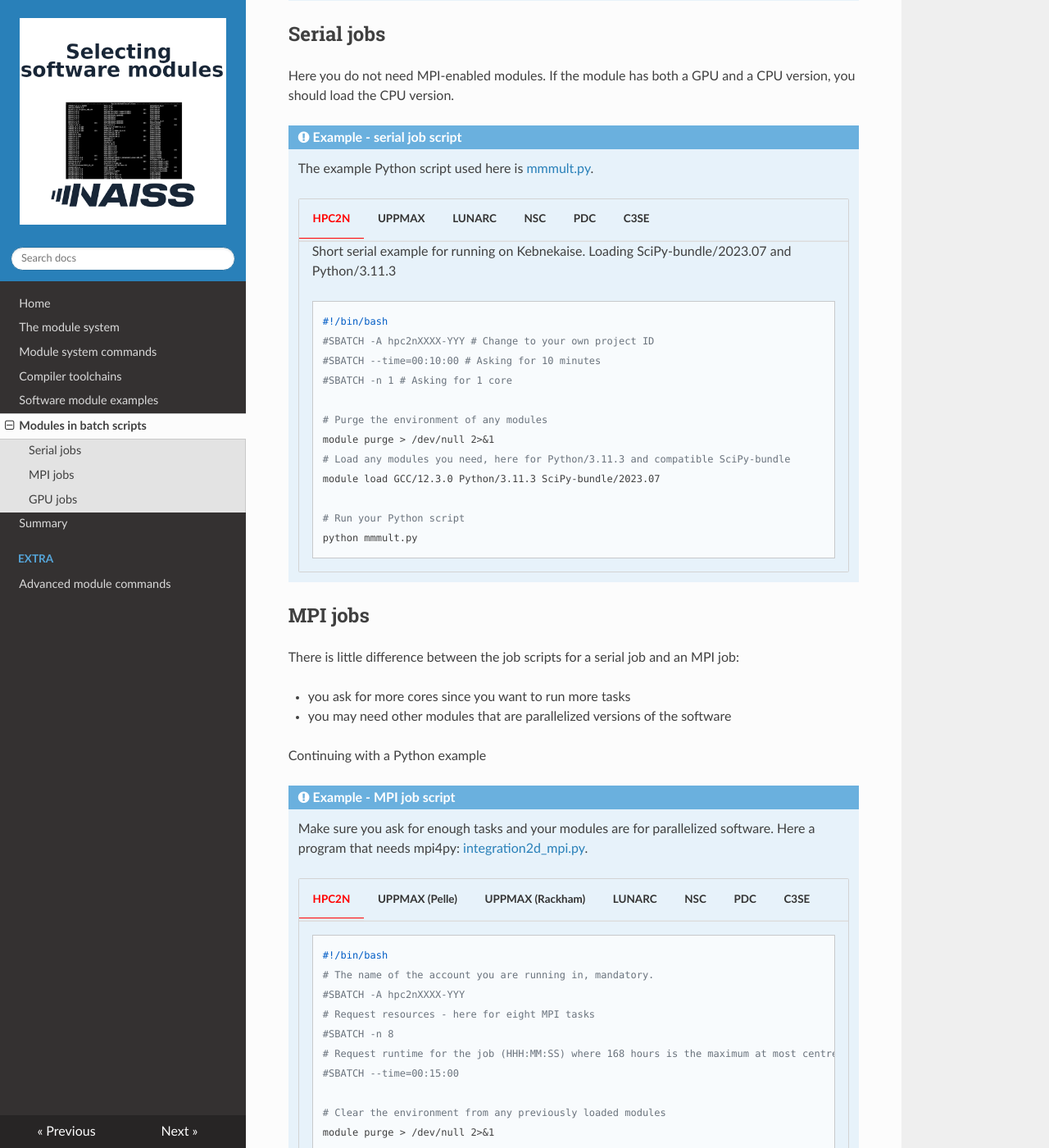
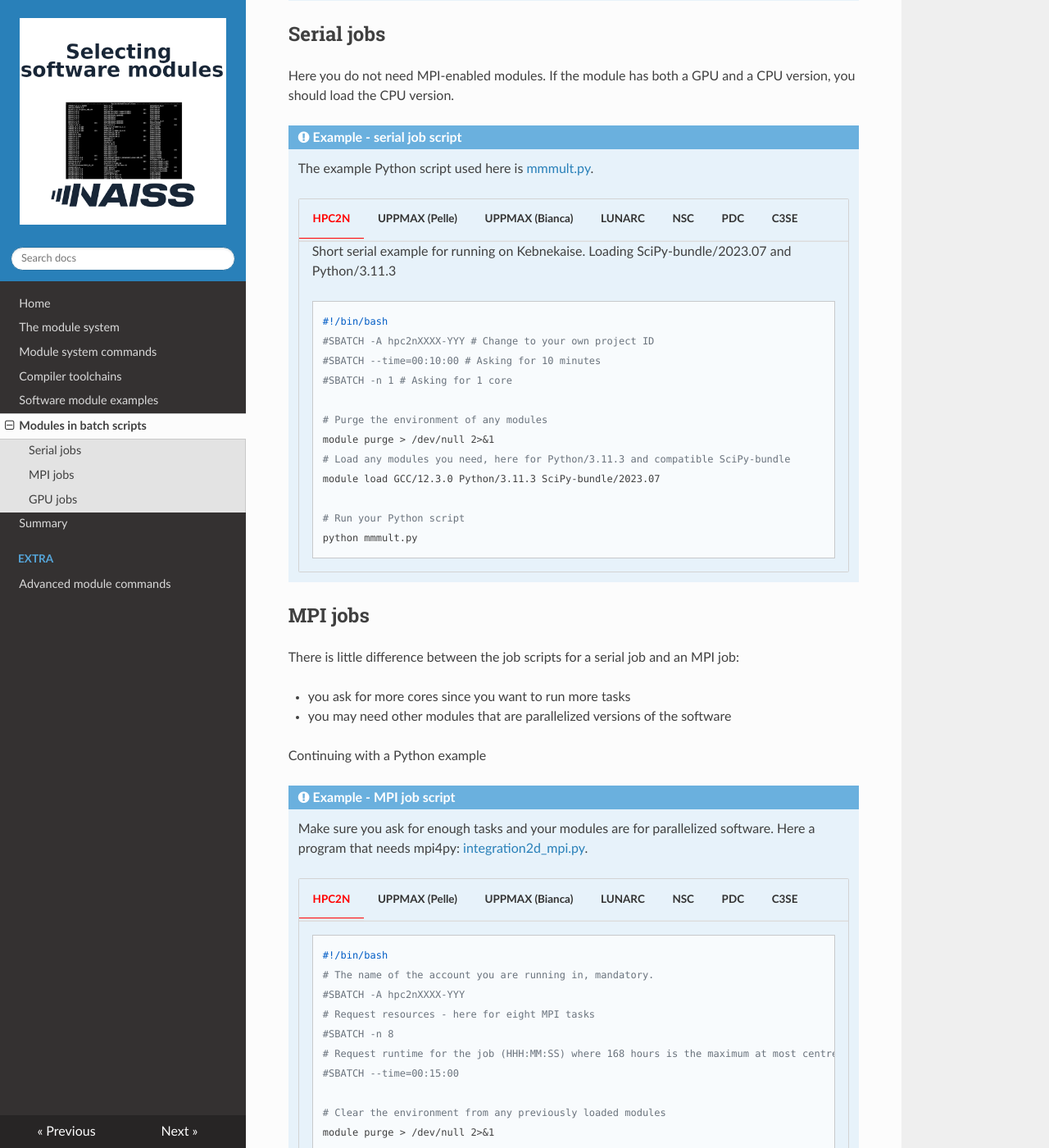
Before and after one commit to hpc2n/selecting-modules, an MkDocs documentation site: the page built from docs/batch.md, in a window 1280 px wide and 1400 px high, scrolled down 871 px. Shown: the whole window at 82% size. Built offline with MkDocs 1.6.1, drawn with Linux system fonts in a browser that asks for light colours; nearby versions of some CDN libraries; some of the changed lines change nothing that is shown.

Commit message:
batch.md rackham --> bianca

````diff
--- a/docs/batch.md
+++ b/docs/batch.md
@@ -53,7 +53,7 @@
         python mmmult.py
         ```
 
-    === "UPPMAX"
+    === "UPPMAX (Pelle)"
 
         Short serial example script for Pelle. Loading Python 3.12.3. Numpy is part of the SciPy-bundle module.
 
@@ -67,6 +67,24 @@
         # Load any modules you need, here Python 3.12.3 and compatible SciPy-bundle
         module load Python/3.12.3-GCCcore-13.3.0
         module load SciPy-bundle
+
+        # Run your Python script
+        python mmmult.py
+        ```
+
+    === "UPPMAX (Bianca)"
+
+        Short serial example script for Bianca. Loading Python 3.11.8. Numpy is part of this python module.
+
+        ```bash
+        #!/bin/bash -l
+        #SBATCH -A uppmaxXXXX-Y-ZZZ # Change to your own project ID
+        #SBATCH --time=00:10:00 # Asking for 10 minutes
+        #SBATCH -n 1 # Asking for 1 core
+
+        # module purge is not recommended
+        # Load any modules you need, here Python 3.11.8
+        module load python/3.11.8
 
         # Run your Python script
         python mmmult.py
@@ -214,12 +232,12 @@
         srun ./integration2d_mpi.py
         ```
 
-    === "UPPMAX (Rackham)"
+    === "UPPMAX (Bianca)"
 
         ```bash
         #!/bin/bash
         # The name of the account you are running in, mandatory.
-        #SBATCH -A uppmaxXXXX-Y-ZZZ
+        #SBATCH -A SENSXXXX-Y-ZZZ
         # Request resources - here for eight MPI tasks
         #SBATCH -n 8
         # Request runtime for the job (HHH:MM:SS) where 168 hours is the maximum at most centres. Here asking for 15 min.
@@ -238,7 +256,7 @@
         # source mympi4py/bin/activate
         # pip install mpi4py
 
-        module load python/3.11.8 python_ML_packages/3.11.8-cpu openmpi/4.1.5
+        module load python_ML_packages/3.11.8-cpu openmpi/4.1.5
         source mympi4py/bin/activate
 
         # And finally run the job - use srun for MPI jobs, but not for serial jobs
````
